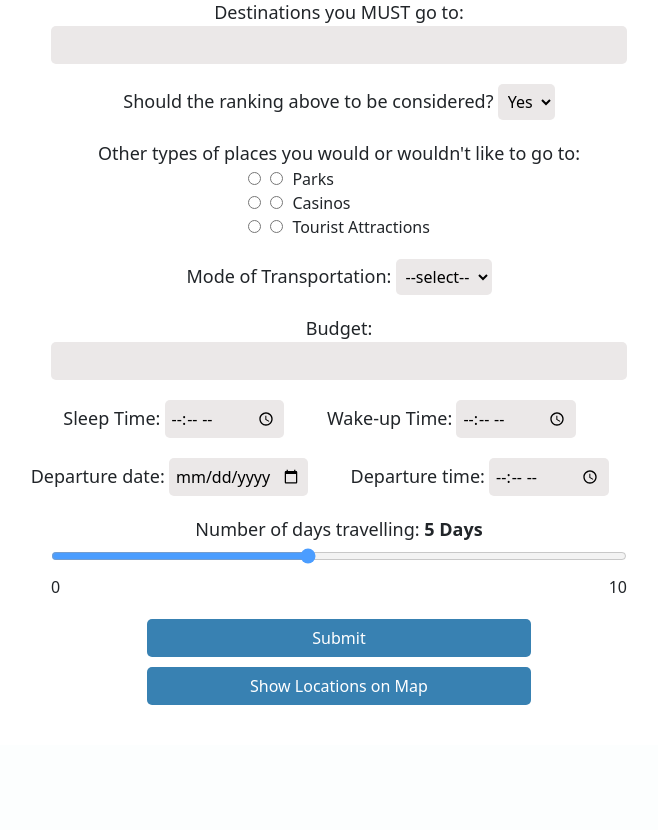
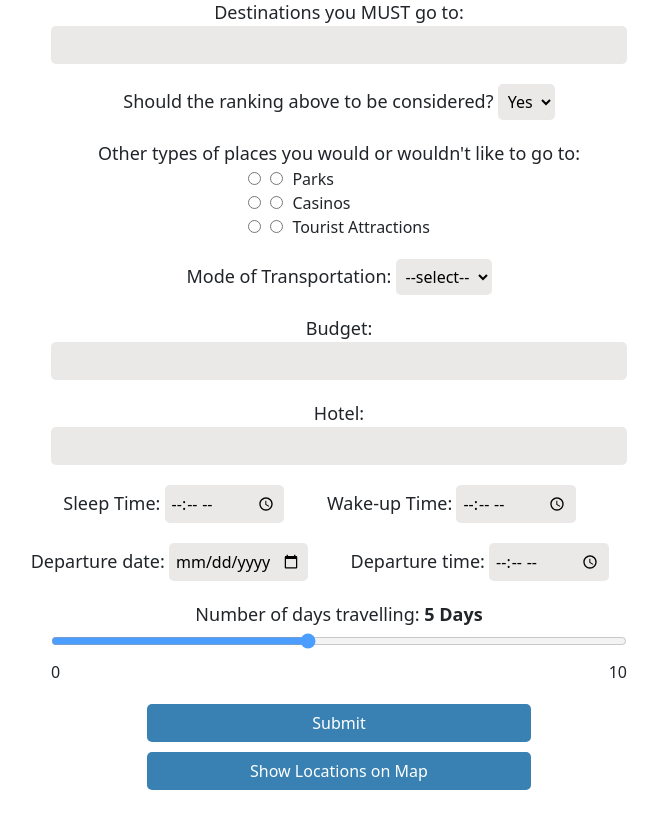
Before and after one commit to jenny-df/travel-optimizer, a Flask app: page /data in a window 1280 px wide. Shown: the part 183-1013 px from the top of the page, without its empty margins (301-959 px from the left). Before the commit the page ends 888 px from the top, so only its background shows below. Run offline with Flask 3, Linux system fonts and the light colour scheme; some libraries are stand-ins or nearby versions.

Commit message:
sleeping location support plus fixed minor bug in longitude and latitude separation

```diff
--- a/app.py
+++ b/app.py
@@ -30,9 +30,9 @@ def results():
     data = dict(request.form)
     del data['Submit']
     del data['location_search']
-    data['must_locations'] = [tuple(info.split("--")) for info in data['must_locations'].split('$')]
+    data['must_locations'] = [tuple(info.split("$")) for info in data['must_locations'].split('$')]
     data['must_names'] = data['must_names'].split('$')
-    print(data)
+    data['hotel'] = tuple(data['hotel'].split("$"))
 
 	# <TODO> Audrey: Call to classifier
     clustering_output = [["1.1", "1.2", "1.3"], ["2.1", "2.2"], ["3.1"]]
--- a/static/js/locations.js
+++ b/static/js/locations.js
@@ -63,7 +63,7 @@ data_form.addEventListener("submit", (e) => {
     locs.push(li_tag.id);
     names.push(li_tag.innerHTML);
   }
-  console.log(locs);
+
   if (locs.length == 0) {
     location_search.setCustomValidity("You haven't entered any location!");
     e.preventDefault();
@@ -71,6 +71,8 @@ data_form.addEventListener("submit", (e) => {
   } else {
     all_locations.value = locs.join("$");
     all_names.value = names.join("$");
+    var hotel = document.getElementsByClassName("hotel")[0];
+    hotel.value = hotel.id;
   }
 });
 
--- a/static/js/main.js
+++ b/static/js/main.js
@@ -33,10 +33,10 @@ initMap();
 
 window.addEventListener("load", (e) => {
   var input = document.getElementById("location-input");
-  var autocomplete = new google.maps.places.Autocomplete(input);
+  var input_autocomplete = new google.maps.places.Autocomplete(input);
 
-  autocomplete.addListener("place_changed", (e) => {
-    const place = autocomplete.getPlace();
+  input_autocomplete.addListener("place_changed", (e) => {
+    const place = input_autocomplete.getPlace();
 
     const latitude = place.geometry.location.lat();
     const longitude = place.geometry.location.lng();
@@ -45,7 +45,7 @@ window.addEventListener("load", (e) => {
     new_li.className = "loc";
     new_li.draggable = "true";
     new_li.innerHTML = place.name;
-    new_li.id = latitude + "-" + longitude;
+    new_li.id = latitude + "$" + longitude;
     new_li.addEventListener("click", (e) => {
       e.target.remove();
     });
@@ -55,4 +55,16 @@ window.addEventListener("load", (e) => {
     input.value = "";
     input.setCustomValidity("");
   });
+
+  var hotel_input = document.getElementsByClassName("hotel")[0];
+  var hotel_autocomplete = new google.maps.places.Autocomplete(hotel_input);
+
+  hotel_autocomplete.addListener("place_changed", (e) => {
+    const place = input_autocomplete.getPlace();
+
+    const latitude = place.geometry.location.lat();
+    const longitude = place.geometry.location.lng();
+
+    hotel_input.id = latitude + "$" + longitude;
+  });
 });
--- a/templates/data.html
+++ b/templates/data.html
@@ -67,6 +67,12 @@
       <label for="budget">Budget:</label>
       <br />
       <input type="number" name="budget" id="budget" min="1" required />
+      <br />
+    </div>
+    <div>
+      <label for="hotel">Hotel:</label>
+      <br />
+      <input name="hotel" class="hotel" />
       <br />
     </div>
     <div>
```
